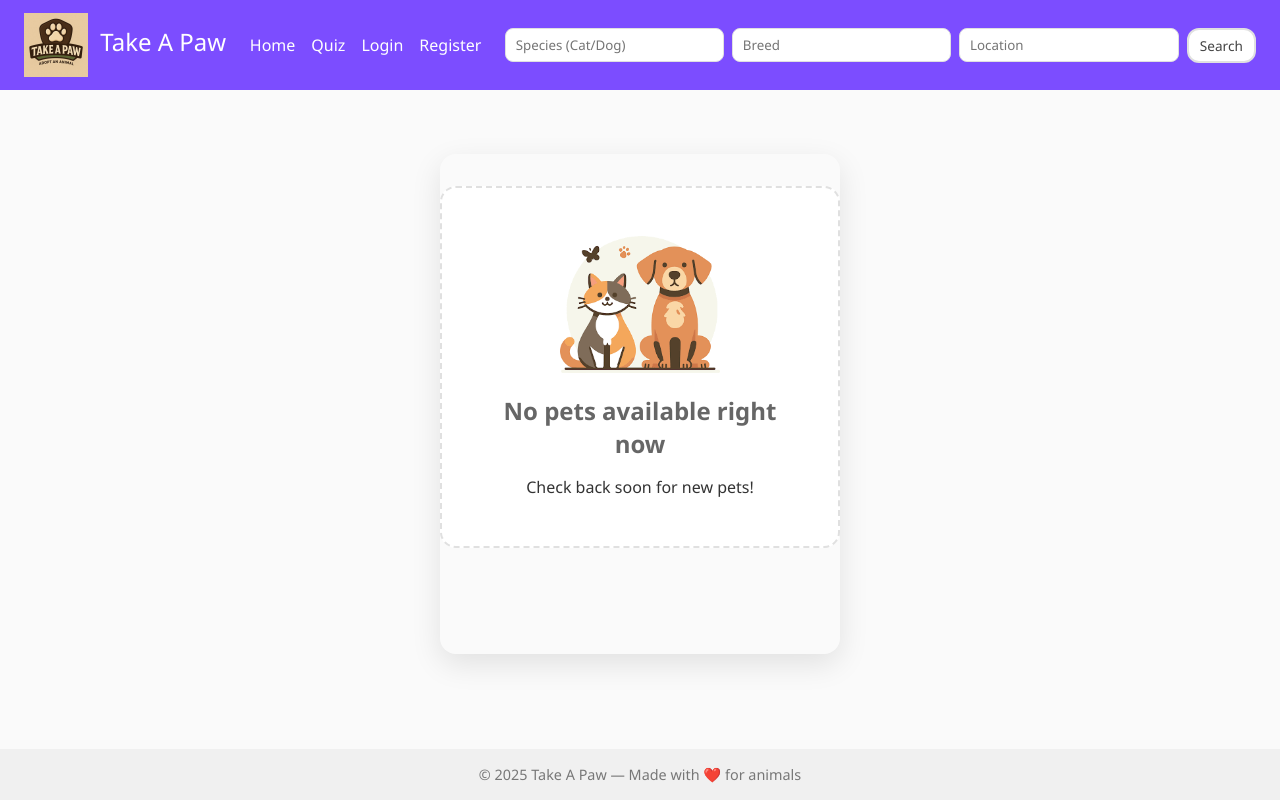
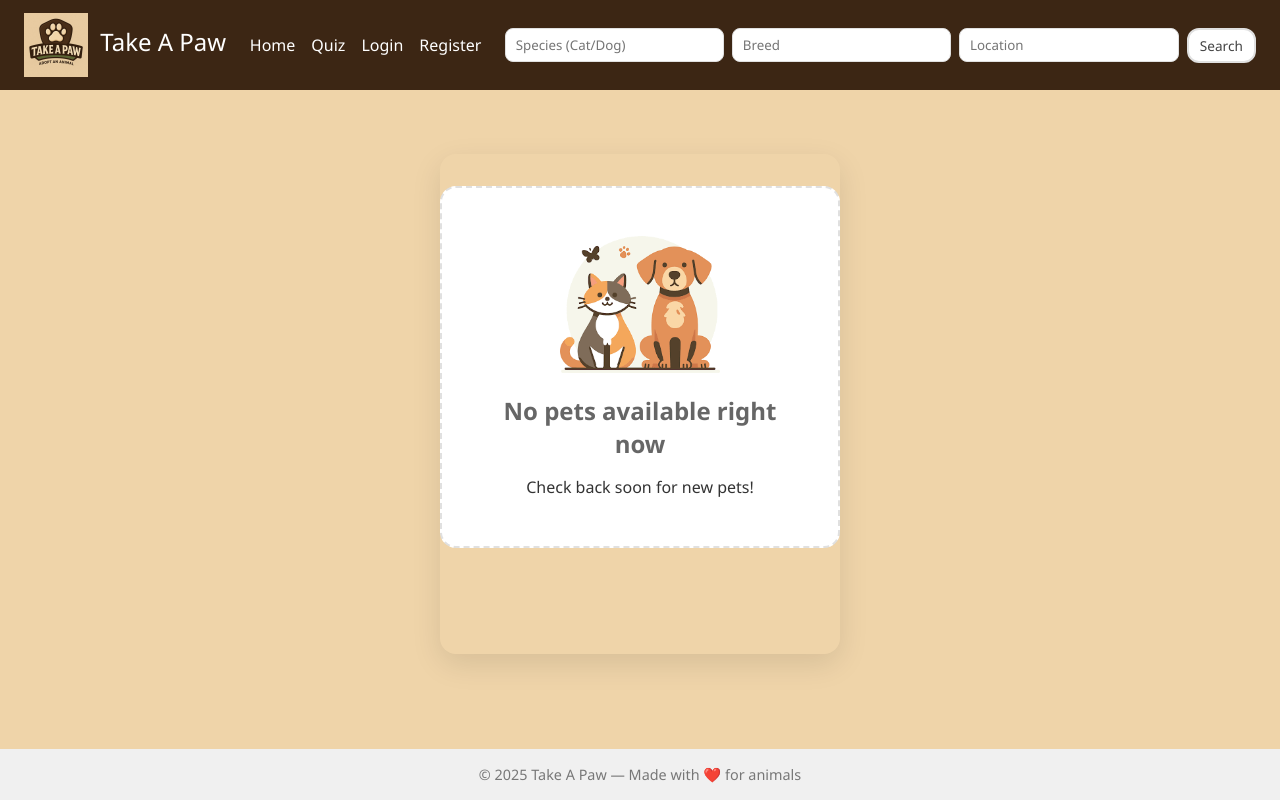
Before and after one commit to Lachi7/take-a-paw1, a Flask app: page / in a window 1280 px wide. Run offline with Flask 3, Linux system fonts and the light colour scheme; data that the repository does not hold is empty.

Commit message:
style changes

```diff
--- a/src/app/static/style.css
+++ b/src/app/static/style.css
@@ -1,7 +1,7 @@
 :root {
-  --bg: #fafafa;
+  --bg: #efd4a9;
   --text: #333;
-  --accent: #7c4dff;
+  --accent: #3c2614;
   --card-bg: #fff;
   --border: #e0e0e0;
 }
```
